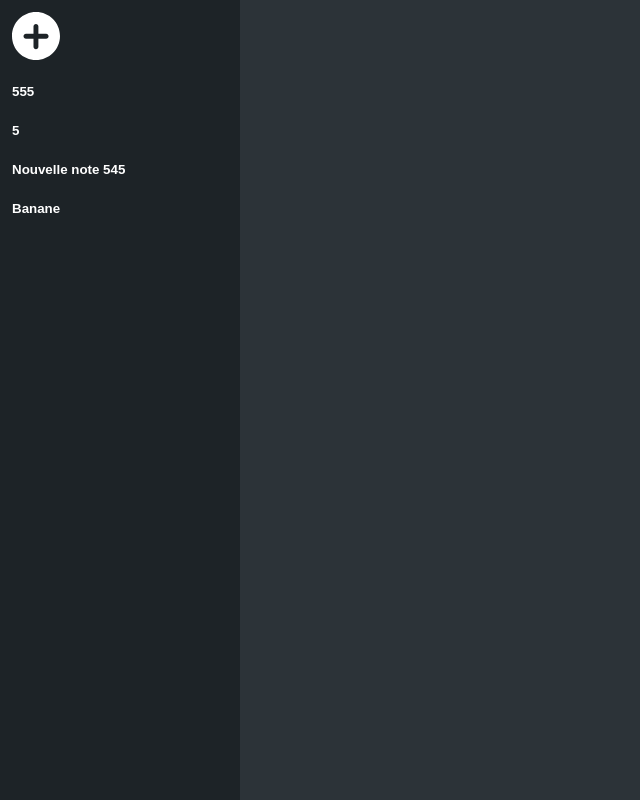
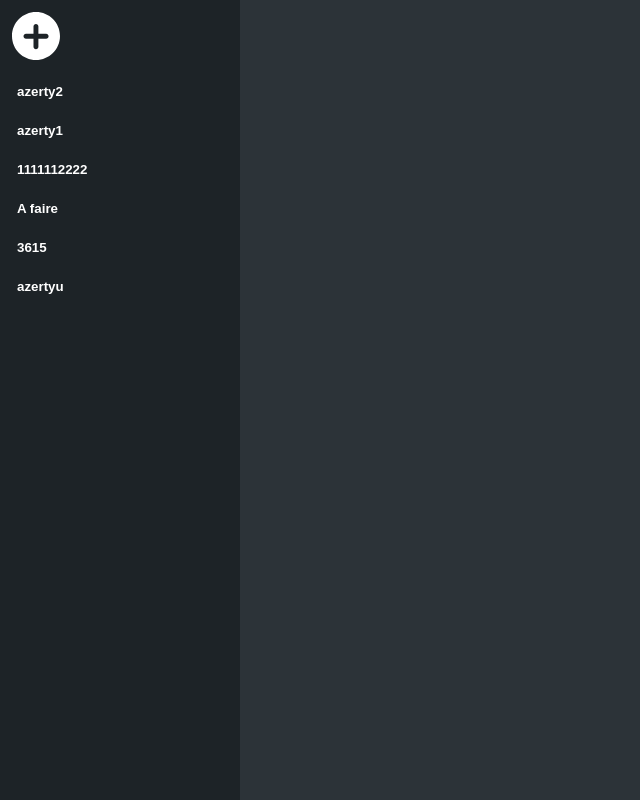
Before and after one commit to Hiintz/react-notes-project, a React (Create React App) app: page / in a window 1280 px wide. Shown: the whole page, without its empty margins (0-640 px from the left). Built offline with nearby package versions, Linux system fonts and the light colour scheme; data requests are answered from the project's data file.

Commit message:
comp button

```diff
--- a/db.json
+++ b/db.json
@@ -2,27 +2,39 @@
   "notes": [
     {
       "id": "bde1",
-      "title": "Nouvelle note 545",
-      "content": "test s",
-      "date": "2024-04-04T09:53:23.053Z"
+      "title": "A faire",
+      "content": "- composent loading, note",
+      "date": "2024-04-04T10:44:20.585Z"
     },
     {
       "id": "2204",
-      "title": "555",
-      "content": "ceci est un test",
-      "date": "2024-04-04T10:01:22.179Z"
+      "title": "1111112222",
+      "content": "1111122222222",
+      "date": "2024-04-04T10:52:45.914Z"
     },
     {
       "id": "f18d",
-      "title": "5",
-      "content": "test s",
-      "date": "2024-04-04T09:53:26.581Z"
+      "title": "azertyu",
+      "content": "ceci est un test",
+      "date": "2024-04-04T10:32:09.157Z"
     },
     {
       "id": "b21f",
-      "title": "Banane",
-      "content": "ceci est un test",
-      "date": "2024-04-04T09:52:46.960Z"
+      "title": "azerty1",
+      "content": "11111111111111111",
+      "date": "2024-04-04T10:53:41.836Z"
+    },
+    {
+      "id": "1910",
+      "title": "3615",
+      "content": "3615",
+      "date": "2024-04-04T10:40:03.993Z"
+    },
+    {
+      "id": "b0c7",
+      "title": "azerty2",
+      "content": "2222222222222222222222222",
+      "date": "2024-04-04T10:53:50.763Z"
     }
   ],
   "profile": {
--- a/src/App.css
+++ b/src/App.css
@@ -1,3 +1,5 @@
+/* App.css */
+
 .Side {
   position: fixed;
   width: 240px;
@@ -12,7 +14,8 @@
   margin-inline-start: 240px;
 }
 
-.Note-button {
+.Note-button,
+.Add-button {
   display: block;
   width: 100%;
   padding: 12px;
@@ -30,18 +33,7 @@
 }
 
 .Add-button {
-  display: block;
-  width: 100%;
-  padding: 12px;
-  display: flex;
-  justify-content: start;
-  align-items: center;
-  border: none;
-  background: none;
-  color: inherit;
-  font-weight: bold;
   text-decoration: underline;
-
 }
 
 .Add-button img {
@@ -51,7 +43,6 @@
 .Note-button.selected {
   border-left: 5px solid #007bff; /* Couleur de la bande */
 }
-
 
 .Note-button.loading {
   position: relative;
@@ -78,3 +69,18 @@
     transform: rotate(360deg);
   }
 }
+
+input[type="text"],
+textarea {
+  padding: 10px;
+  margin-bottom: 10px;
+  border: 1px solid #ccc;
+  border-radius: 5px;
+  font-size: 16px;
+  outline: none;
+}
+
+input[type="text"]:focus,
+textarea:focus {
+  border-color: #007bff;
+}
--- a/src/App.js
+++ b/src/App.js
@@ -1,13 +1,14 @@
 import plusIcon from "./plus.svg";
 import "./App.css";
+import Button from "./components/Button/Button";
 import { useEffect, useState, useRef } from "react";
 
 function App() {
   const [isLoading, setIsLoading] = useState(true);
   const [notes, setNotes] = useState(null);
-  const [selectedNote, setSelectedNote] = useState(null);
-  const [pendingChanges, setPendingChanges] = useState(false);
-  const lastChangedData = useRef(null);
+  const [selectedNoteId, setSelectedNoteId] = useState(null);
+  const [pendingChanges, setPendingChanges] = useState({});
+  const lastChangedData = useRef({});
 
   useEffect(() => {
     fetchNotes();
@@ -15,14 +16,17 @@ function App() {
 
   useEffect(() => {
     const timeout = setTimeout(() => {
-      if (pendingChanges) {
-        saveChanges();
-        setPendingChanges(false);
+      if (pendingChanges[selectedNoteId]) {
+        saveChanges(selectedNoteId);
+        setPendingChanges((prev) => ({
+          ...prev,
+          [selectedNoteId]: false,
+        }));
       }
     }, 1000); // Attendre 1000 ms avant d'envoyer la requête
 
     return () => clearTimeout(timeout);
-  }, [pendingChanges]);
+  }, [pendingChanges, selectedNoteId]);
 
   const fetchNotes = async () => {
     const response = await fetch("/notes");
@@ -32,15 +36,16 @@ function App() {
     setIsLoading(false);
   };
 
-  const saveChanges = async () => {
-    if (!selectedNote || !lastChangedData.current) return;
+  const saveChanges = async (noteId) => {
+    const note = notes.find((n) => n.id === noteId);
+    if (!note || !lastChangedData.current[noteId]) return;
 
-    const response = await fetch(`/notes/${selectedNote.id}`, {
+    const response = await fetch(`/notes/${noteId}`, {
       method: "PATCH",
       headers: {
         "Content-Type": "application/json",
       },
-      body: JSON.stringify(lastChangedData.current),
+      body: JSON.stringify(lastChangedData.current[noteId]),
     });
 
     if (response.ok) {
@@ -50,16 +55,15 @@ function App() {
 
   const handleChange = (e) => {
     const { name, value } = e.target;
-    setSelectedNote((prevNote) => ({
-      ...prevNote,
-      [name]: value,
-    }));
-    lastChangedData.current = {
-      ...lastChangedData.current,
+    lastChangedData.current[selectedNoteId] = {
+      ...lastChangedData.current[selectedNoteId],
       [name]: value,
       date: new Date().toISOString(),
     };
-    setPendingChanges(true); // Déclencher la sauvegarde différée des changements
+    setPendingChanges((prev) => ({
+      ...prev,
+      [selectedNoteId]: true,
+    }));
   };
 
   const createNote = async () => {
@@ -87,29 +91,39 @@ function App() {
         {isLoading
           ? "Chargement…"
           : notes?.map((note) => (
-              <button
-                className={`Note-button ${selectedNote && selectedNote.id === note.id ? 'selected' : ''} ${pendingChanges && selectedNote && selectedNote.id === note.id ? 'loading' : ''}`}
+              <Button
                 key={note.id}
-                onClick={() => setSelectedNote(note)}
+                onClick={() => setSelectedNoteId(note.id)}
+                selected={selectedNoteId === note.id}
+                loading={pendingChanges[note.id]}
+                className={`Note-button`}
               >
-                {note.title} {pendingChanges && selectedNote && selectedNote.id === note.id && <span className="loader"></span>}
-              </button>
+                {note.title}
+              </Button>
             ))}
       </aside>
       <main className="Main">
-        {selectedNote && (
+        {selectedNoteId && (
           <div>
             <h2>
               <input
                 type="text"
                 name="title"
-                value={selectedNote.title}
+                value={
+                  lastChangedData.current[selectedNoteId]?.title ||
+                  notes.find((note) => note.id === selectedNoteId)?.title ||
+                  ""
+                }
                 onChange={handleChange}
               />
             </h2>
             <textarea
               name="content"
-              value={selectedNote.content}
+              value={
+                lastChangedData.current[selectedNoteId]?.content ||
+                notes.find((note) => note.id === selectedNoteId)?.content ||
+                ""
+              }
               onChange={handleChange}
               style={{ width: "100%", height: "100%" }}
             />
--- a/src/components/Button/Button.js
+++ b/src/components/Button/Button.js
@@ -1,9 +1,18 @@
-import styles from './Button.module.css';
+import React from "react";
+import styles from "./Button.module.css";
 
-export function Button({ onClick, children }) {
+const Button = ({ onClick, children, selected, loading }) => {
   return (
-    <div className={styles.Button} onClick={onClick}>
+    <button
+      className={`${styles.button} ${selected ? styles.selected : ""} ${
+        loading ? styles.loading : ""
+      }`}
+      onClick={onClick}
+    >
       {children}
-    </div>
+      {loading && <span className={styles.loader}></span>}
+    </button>
   );
-}
+};
+
+export default Button;
--- a/src/components/Button/Button.module.css
+++ b/src/components/Button/Button.module.css
@@ -1,7 +1,46 @@
-.Button img{
+/* Button.module.css */
+
+.button {
+    position: relative; /* Ajout de la position relative */
+    display: block;
+    width: 100%;
+    padding: 12px;
+    display: flex;
+    justify-content: start;
+    align-items: center;
     border: none;
-    padding: 10px 20px;
-    cursor: pointer;
-    border-radius: 5px;
-    margin: 5px;
-}
+    background: none;
+    color: inherit;
+    font-weight: bold;
+    border-left: 5px solid transparent; /* Ajout de la bordure gauche */
+  }
+
+  .button:hover {
+    background: rgb(60, 60, 60);
+  }
+
+  .button.selected {
+    border-left-color: #007bff; /* Couleur de la bordure gauche */
+  }
+
+  .loader {
+    position: absolute; /* Ajout de la position absolue */
+    top: 50%; /* Centre vertical */
+    right: 10px; /* 10px de marge à droite */
+    transform: translateY(-50%); /* Décalage de moitié de la hauteur du loader */
+    width: 10px;
+    height: 10px;
+    border: 2px solid #007bff;
+    border-radius: 50%;
+    border-top-color: transparent;
+    animation: spin 1s linear infinite;
+  }
+
+  @keyframes spin {
+    0% {
+      transform: rotate(0deg);
+    }
+    100% {
+      transform: rotate(360deg);
+    }
+  }
```
